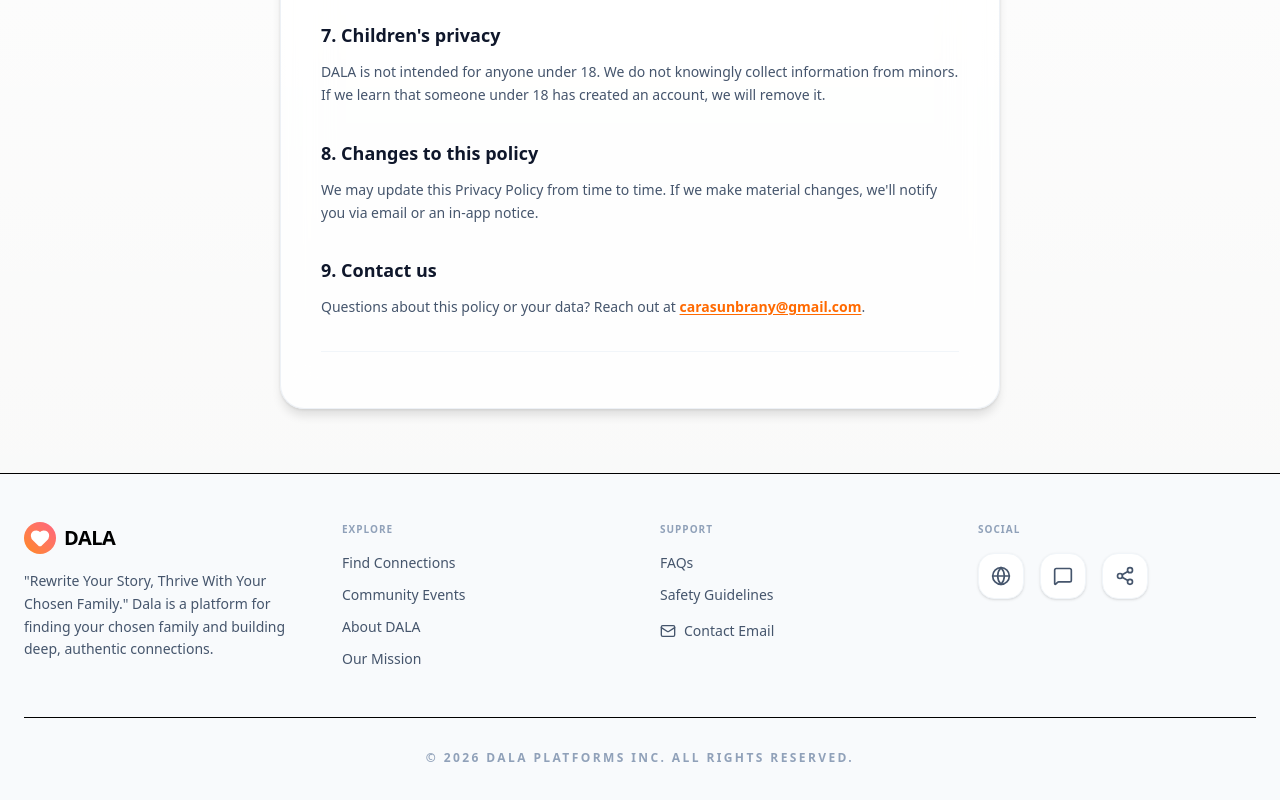
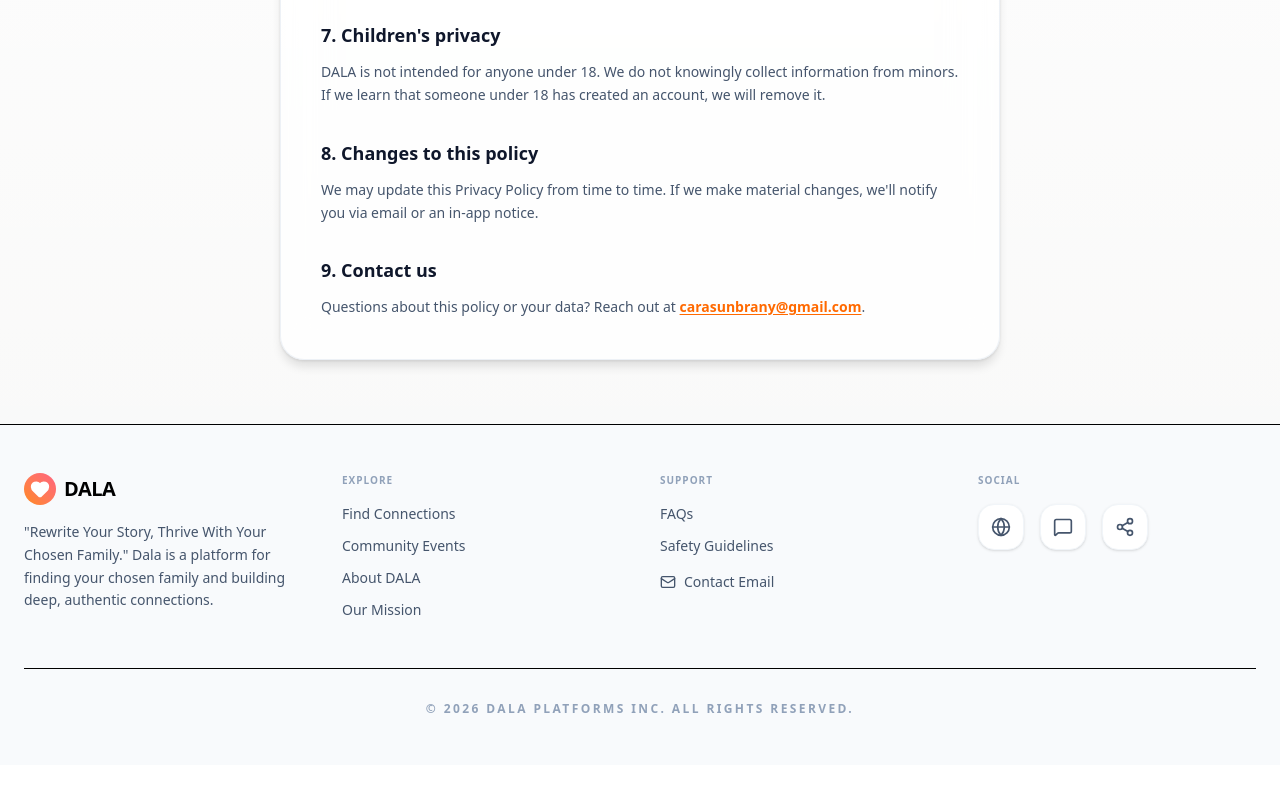
Before and after one commit to elijamyk18-gif/DALA, a React (Vite) app: page /privacy in a window 1280 px wide. Shown: the part 1649-2449 px from the top of the page. After the commit the page ends 2414 px from the top, so only its background shows below. Built offline with nearby package versions, Linux system fonts and the light colour scheme.

Commit message:
Clean up Privacy page by removing empty paragraph
Removed empty paragraph element from Privacy page.

```diff
--- a/src/pages/Privacy.tsx
+++ b/src/pages/Privacy.tsx
@@ -93,10 +93,6 @@ export function Privacy() {
           </a>.
         </p>
       </Section>
-
-      <p className="text-xs text-slate-400 pt-4 border-t border-slate-100">
-
-      </p>
     </LegalPageLayout>
   );
 }
```
